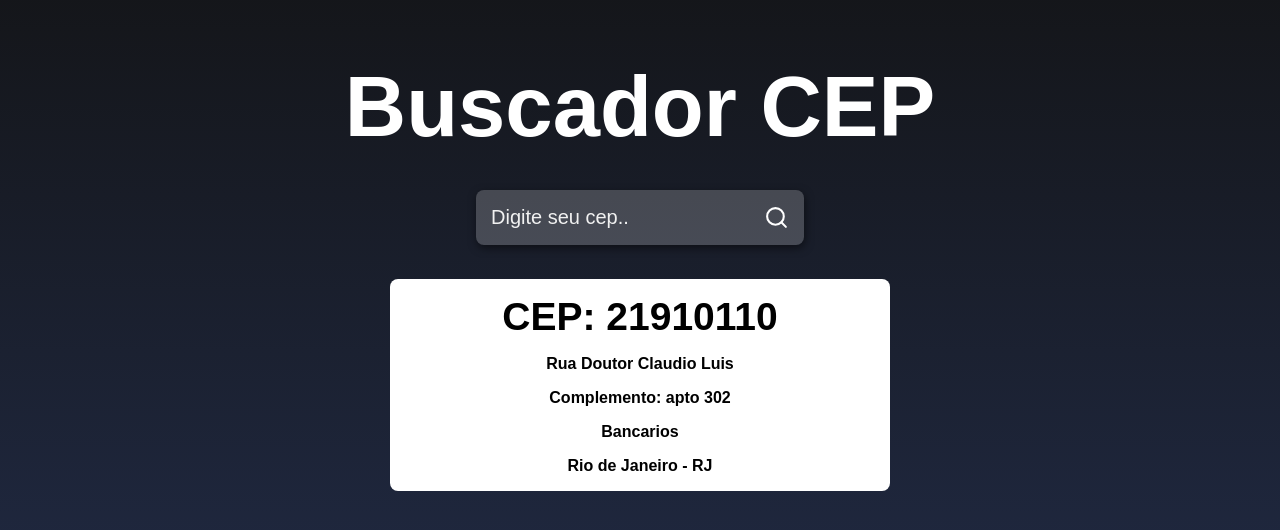
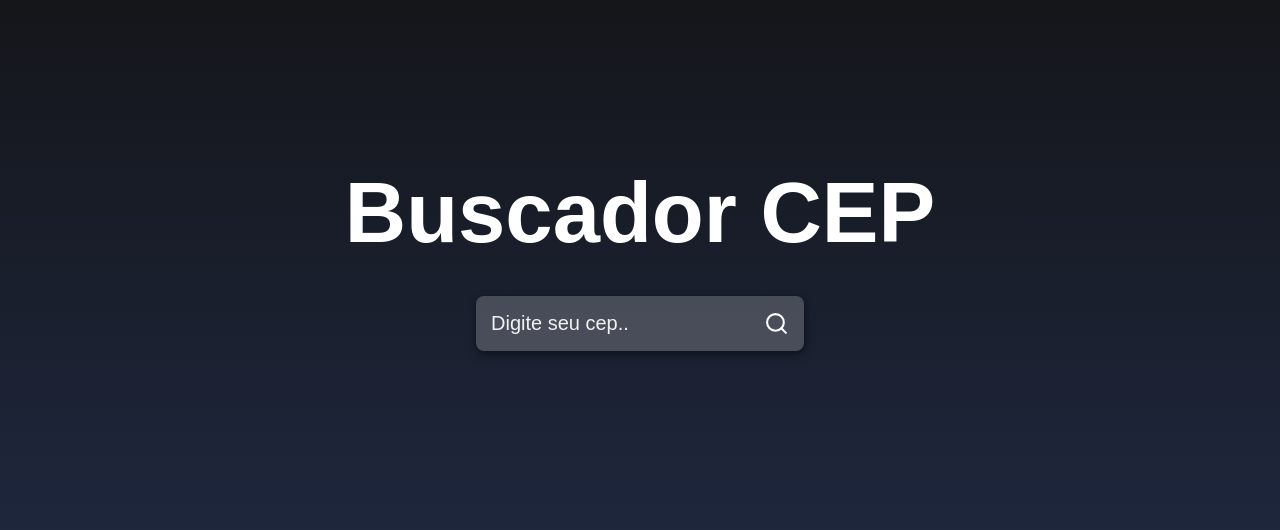
Before and after one commit to felipebiermann/buscador-cep, a React (Create React App) app: page / in a window 1280 px wide. Shown: the part 126-656 px from the top of the page. Built offline with nearby package versions, Linux system fonts and the light colour scheme.

Commit message:
buscador cep finalizado.

```diff
--- a/src/App.js
+++ b/src/App.js
@@ -5,6 +5,7 @@
 
 function App() {
   const [input, setInput] = useState("");
+  const [cep, setCep] = useState({});
 
   async function handleSearch() {
     if (input === "") {
@@ -14,9 +15,12 @@
 
     try {
       const response = await api.get(`${input}/json`);
-      console.log(response);
+      setCep(response.data);
+      setInput("");
     } catch (err) {
+      alert("Ops, CEP inexistente ):");
       console.log(err);
+      setInput("");
     }
   }
 
@@ -34,13 +38,18 @@
           <FiSearch size={25} color="#FFF" />
         </button>
       </div>
-      <main className="main">
-        <h2>CEP: 21910110</h2>
-        <span>Rua Doutor Claudio Luis</span>
-        <span>Complemento: apto 302</span>
-        <span>Bancarios</span>
-        <span>Rio de Janeiro - RJ</span>
-      </main>
+
+      {Object.keys(cep).length > 0 && (
+        <main className="main">
+          <h2>CEP: {cep.cep}</h2>
+          <span>{cep.logradouro}</span>
+          <span>Complemento: {cep.complemento}</span>
+          <span>{cep.bairro}</span>
+          <span>
+            {cep.localidade} - {cep.uf}
+          </span>
+        </main>
+      )}
     </div>
   );
 }
```
